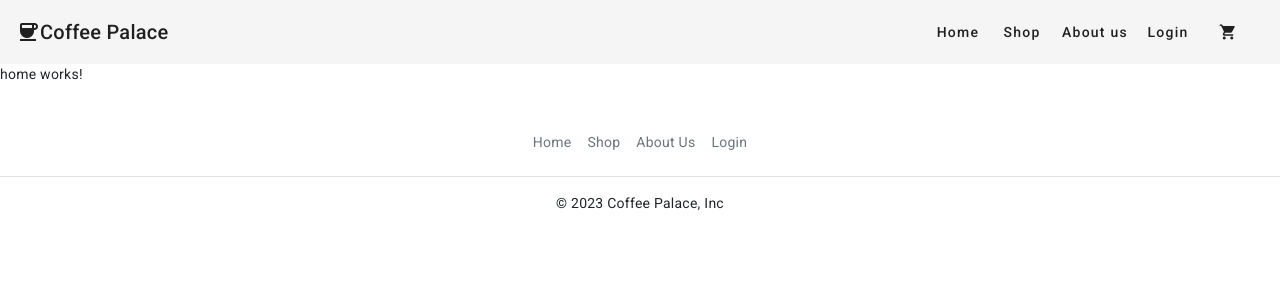
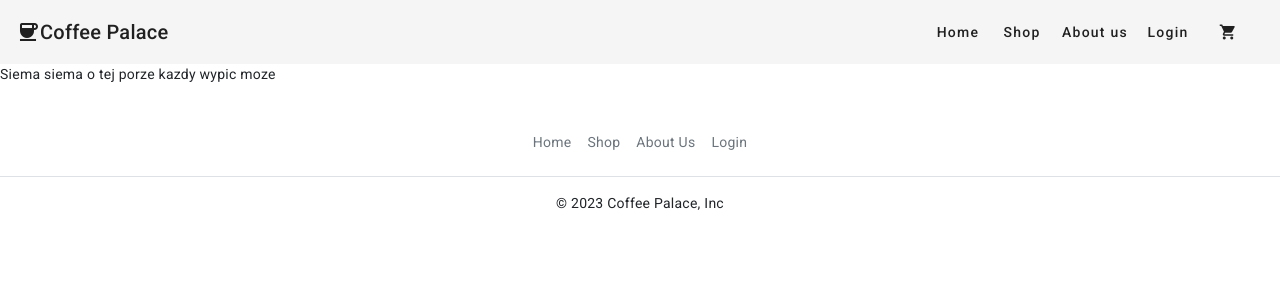
Before and after one commit to szszwarcz/Coffee_Shop, an Angular app in the folder Coffee_Shop/: page /home in a window 1280 px wide. Shown: the top 300 px of the page. Built offline with nearby package versions, Linux system fonts and the light colour scheme.

Commit message:
Some change

```diff
--- a/Coffee_Shop/src/app/home/home.component.html
+++ b/Coffee_Shop/src/app/home/home.component.html
@@ -1 +1 @@
-<p>home works!</p>
+<p>Siema siema o tej porze kazdy wypic moze</p>
```
